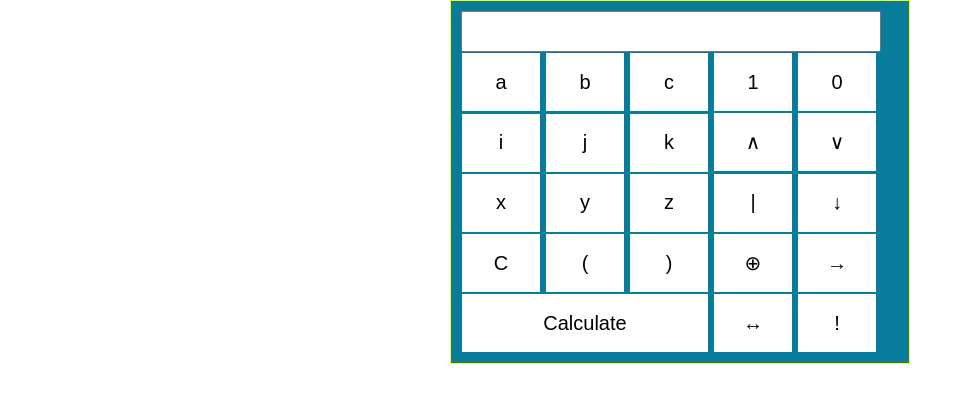
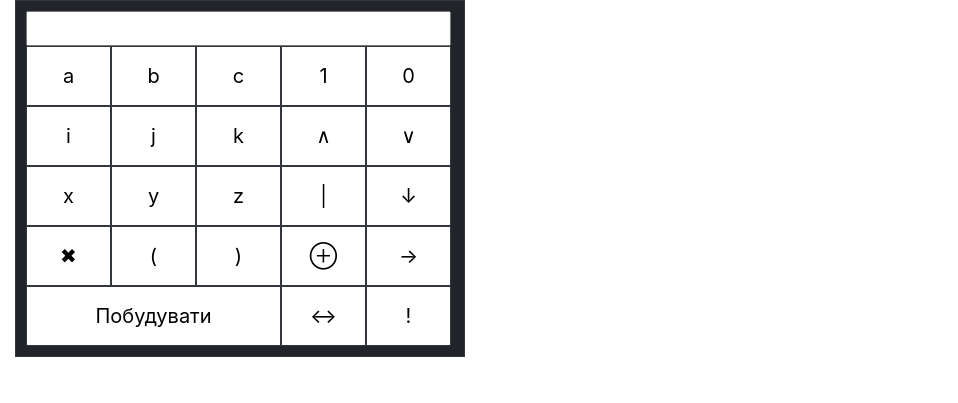
Before and after one commit to Tanushechka/CourseWork4, a Django app: page / in a window 1280 px wide. Shown: the top 403 px of the page, without its empty margins (0-958 px from the left). Run offline with Django 3.2, Linux system fonts and the light colour scheme; some libraries are stand-ins or nearby versions.

Commit message:
Add View And Init Pascal Triangle

```diff
--- a/Polinom/static/css/base.css
+++ b/Polinom/static/css/base.css
@@ -2,18 +2,21 @@ body {
   background-color: #fff;
   margin: 0 auto;
 }
+.row {
+  margin: 0 auto;
+  padding: 0;
+}
 .calculator .calbody {
-  background: #097c9b;
-  border: 1px solid #ff0;
-  padding: 10px;
-  margin-left: 450px;
-  min-width: 27.4em;
-  max-width: 27.4em;
+    background: #212529;
+    border: 1px solid #32383e;
+    padding: 10px;
+    min-width: 450px;
+    max-width: 450px;
+    width: 450px;
 }
-.calculator h1 {
-  text-align: center;
-  font-size: 40px;
-  color: #003652;
+.calculator .calbody .row {
+  margin: 0 auto;
+  padding: 0;
 }
 .calculator #lcd {
   text-align: right;
@@ -22,24 +25,48 @@ body {
   font-size: 18px;
 }
 .calculator #function {
-  color: grey;
+  color: black;
   text-align: left;
-  width: 412px;
+  width: calc(100% - 3px);
   height: 35px;
   font-size: 18px;
 }
 .calculator button {
   background-color: #fff;
-  width: 80px;
+  width: 85px;
   height: 60px;
   font-size: 20px;
-  border: 1px solid #097c9b;
+  border: 1px solid  #32383e;
+  outline: none !important;
 }
 
 .calculator button.long {
-  width: 248px;
+  width: calc(85px * 3);
 }
 
 .calculator button:hover {
-  background-color: #509ca9;
+  background-color:  #32383e;
 }
+
+#truth-table .table-responsive table thead tr th {
+  min-width: 160px;
+}
+
+span.block {
+    display: inline-block;
+    position: relative;
+    border: 1px solid grey;
+    text-align: center;
+    font-size: .8em;
+    width: 2em;
+}
+
+div.div-block {
+    text-align: center;
+    vertical-align: middle;
+}
+
+div#pascal {
+    margin: 0 auto;
+    text-align: center;
+}
--- a/Polinom/static/js/main.js
+++ b/Polinom/static/js/main.js
@@ -1,5 +1,7 @@
 $(document).ready(() => {
-    let func = $("#function");
+    let func = $("#function"),
+        truthTable = $('#truth-table'),
+        pascalTriangle = $("#pascal-triangle");
 
     $("#calculate").click(() => {
         let value = func.val();
@@ -14,15 +16,22 @@ $(document).ready(() => {
                 'csrfmiddlewaretoken': csrf_token
             },
             dataType: 'json',
-            success: function (data) {
+            success: (data) => {
                 console.log(data);
+                truthTable.html(data['truthTable']);
+                pascalTriangle.html(data['pascalTriangle']);
+            },
+            error: (data) => {
+                truthTable.html(data.responseText);
             }
         });
     });
     $("#clear").click(() => {
         func.val("");
+        truthTable.html("");
+        pascalTriangle.html("");
     });
-    $("#calbutton button")
+    $("#calbutton").find("button")
         .not("#calculate")
         .not("#clear")
         .click(ev => {
--- a/core/utils.py
+++ b/core/utils.py
@@ -74,7 +74,7 @@ class Utils(object):
 
     @classmethod
     def get_truth_table(cls, n):
-        return list(itertools.product((0, 1), repeat=n))
+        return list(itertools.product((False, True), repeat=n))
 
     @staticmethod
     def unpack(data):
@@ -126,19 +126,38 @@ class Utils(object):
         return [x for x in sorted(set(expression) & cls.LETTER_SET)]
 
     @classmethod
-    def calc_postfix(cls, tokens):
-        result, stack = 0, []
+    def calc_postfix(cls, tokens, operands=None):
+        step_result = {}
+        operands = operands or {}
+        stack = []
+
         for tok in tokens:
-
             if tok in cls.OP_ATTRIBUTES:
                 if tok == cls.OP_NOT:
-                    stack.pop()
-                    stack.append(cls.OP_ATTRIBUTES[tok]['fn'])
+                    op1 = stack.pop()
+                    fn = "{}({})".format(tok, op1)
+                    res = [x for x in cls.OP_ATTRIBUTES[tok]['fn'](operands.get(op1, []))]
                 else:
-                    op1, op2, result = stack.pop(), stack.pop(), 0
-                    stack.append(cls.OP_ATTRIBUTES[tok]['fn'])
+                    op2, op1 = stack.pop(), stack.pop()
+                    fn = "({} {} {})".format(op1, tok, op2)
+                    res = [x for x in cls.OP_ATTRIBUTES[tok]['fn'](operands.get(op1, []), operands.get(op2, []))]
+                step_result[fn] = res
+                operands.update(step_result)
+                stack.append(fn)
             else:
                 stack.append(tok)
         if len(stack) != 1:
             raise ValueError("invalid expression, operators and operands don't match")
-        return stack.pop()
+        return step_result
+
+    @classmethod
+    def pascal_triangle(cls, answer):
+        result = [[*answer]]
+        last_row = [*answer]
+        for i in range(len(answer) - 1):
+            row = []
+            for p1, p2 in zip(last_row, last_row[1:]):
+                row.append(p1 ^ p2)
+            last_row = [*row]
+            result.append(row)
+        return result
--- a/core/views.py
+++ b/core/views.py
@@ -1,18 +1,11 @@
+import json
+
 from django.http import HttpResponse
 from django.shortcuts import render
 from django.template.loader import render_to_string
 from django.views.generic import View
 
-from .utils import Utils, Operator
-
-
-def print_result(data, result):
-    n = len(data[0])
-    headers = 'ABCDEFGHIJKLMNOPQRSTUVWXYZ'[:n]
-    print(headers + "|RESULT")
-    print('-' * len(headers) + '+------')
-    for row, result_cell in zip(data, result):
-        print(''.join({True: 'T', False:'F'}[cell] for cell in row) + '|' + '  ' + {True: 'T', False:'F'}[result_cell])
+from .utils import Utils
 
 
 class IndexView(View):
@@ -20,11 +13,6 @@ class IndexView(View):
     template_name = "index.html"
 
     def get(self, request):
-        data = Utils.get_truth_table(4)
-        A, B, C, D = Utils.unpack(data)
-        result = Operator.imp_(Operator.xor_(A, D), Operator.or_(B, C))
-        print_result(data, result)
-        print(Utils.get_truth_table(4))
         return render(request, self.template_name, {})
 
 
@@ -34,13 +22,43 @@ class TruthTableView(View):
 
     def post(self, request):
         logic_func = request.POST.get("logic_func", "")
+        error_response = HttpResponse(render_to_string(self.template_name, context={"error": True}, request=request))
 
         if not logic_func or not Utils.is_balanced_brackets(logic_func):
-            return HttpResponse(render_to_string(self.template_name, context={"error": True}, request=request))
-        print(Utils.OP_AND in logic_func)
-        a = Utils.infix2postfix(logic_func)
-        print(a)
-        print(Utils.get_used_letters(logic_func))
-        print(Utils.calc_postfix(a))
-        content = render_to_string(self.template_name, context={}, request=request)
-        return HttpResponse(content)
+            return error_response
+
+        postfix_notation = Utils.infix2postfix(logic_func)
+        used_letters = Utils.get_used_letters(logic_func)
+        letters_count = len(used_letters)
+        data = Utils.get_truth_table(letters_count)
+        operands = dict(zip(used_letters, Utils.unpack(data)))
+        operands.update({'1': [True] * 2 ** letters_count, '0': [False] * 2 ** letters_count})
+
+        try:
+            result = Utils.calc_postfix(postfix_notation, operands)
+        except Exception as e:
+            print(e)
+            return error_response
+
+        columns = used_letters + list(result.keys())
+        table = list(map(list, zip(*data))) + list(result.values())
+
+        if not table:
+            return error_response
+
+        triangle_base = table[-1][:]
+        pascal_triangle = Utils.pascal_triangle(triangle_base)
+        polinom_answer = [x[0] for x in pascal_triangle]
+
+        table = list(map(list, zip(*table)))
+
+        truth_table = render_to_string(self.template_name, context={"columns": columns, "data": table}, request=request)
+
+        pascal_triangle = render_to_string("pascal_triangle.html", context={"triangle": pascal_triangle},
+                                           request=request)
+
+        response = {
+            'truthTable': truth_table,
+            'pascalTriangle': pascal_triangle
+        }
+        return HttpResponse(json.dumps(response), content_type="application/json")
--- a/templates/base.html
+++ b/templates/base.html
@@ -7,50 +7,68 @@
         <title>Курсова Робота</title>
     {% endblock %}
     {% block styles %}
+        <link rel="stylesheet" href="https://maxcdn.bootstrapcdn.com/bootstrap/4.0.0/css/bootstrap.min.css">
         <link rel="stylesheet" href="{% static 'css/base.css' %}">
     {% endblock %}
 </head>
 <body>
 {% block scripts %}
     <script src="https://ajax.googleapis.com/ajax/libs/jquery/3.3.1/jquery.min.js"></script>
+    <script src="https://cdnjs.cloudflare.com/ajax/libs/popper.js/1.12.9/umd/popper.min.js"></script>
+    <script src="https://maxcdn.bootstrapcdn.com/bootstrap/4.0.0/js/bootstrap.min.js"></script>
     <script type="text/javascript" src="{% static 'js/main.js' %}"></script>
 {% endblock %}
 <div class="calculator">
+    <div class="row">
+        <div class="col-12 col-md-6 col-lg-5">
             <div class="calbody">
                 <form name="lcdform">
                     {% csrf_token %}
                     <input id="function" type="text" value=""/>
                 </form>
                 <div id="calbutton">
+                    <div class="row">
                         <button>a</button>
                         <button>b</button>
                         <button>c</button>
                         <button>1</button>
                         <button>0</button>
-
+                    </div>
+                    <div class="row">
                         <button>i</button>
                         <button>j</button>
                         <button>k</button>
                         <button>&#8743;</button>
                         <button>&#8744;</button>
-
+                    </div>
+                    <div class="row">
                         <button>x</button>
                         <button>y</button>
                         <button>z</button>
                         <button>|</button>
                         <button>&#8595;</button>
-
-            <button id="clear">C</button>
+                    </div>
+                    <div class="row">
+                        <button id="clear" title="Очистити">&#10006;</button>
                         <button>(</button>
                         <button>)</button>
                         <button>&#8853;</button>
                         <button>&#8594;</button>
-
-            <button class="long" id="calculate">Calculate</button>
+                    </div>
+                    <div class="row">
+                        <button class="long" id="calculate">Побудувати</button>
                         <button>&#8596;</button>
                         <button>&#33;</button>
                     </div>
                 </div>
             </div>
+        </div>
+        <div class="col-12 col-md-6 col-lg-7" id="truth-table"></div>
+    </div>
+    <div class="row">
+        <div class="col-12 col-md-6 col-lg-5" id="main-info"></div>
+        <div class="col-12 col-md-6 col-lg-7" id="pascal-triangle"></div>
+    </div>
+</div>
 </body>
 </html>
```
Also changed, not shown: templates/pascal_triangle.html (added, +9 -0 lines), templates/truth_table.html (+8 -5 lines). Lines whose indentation alone changed are shown as unchanged.
